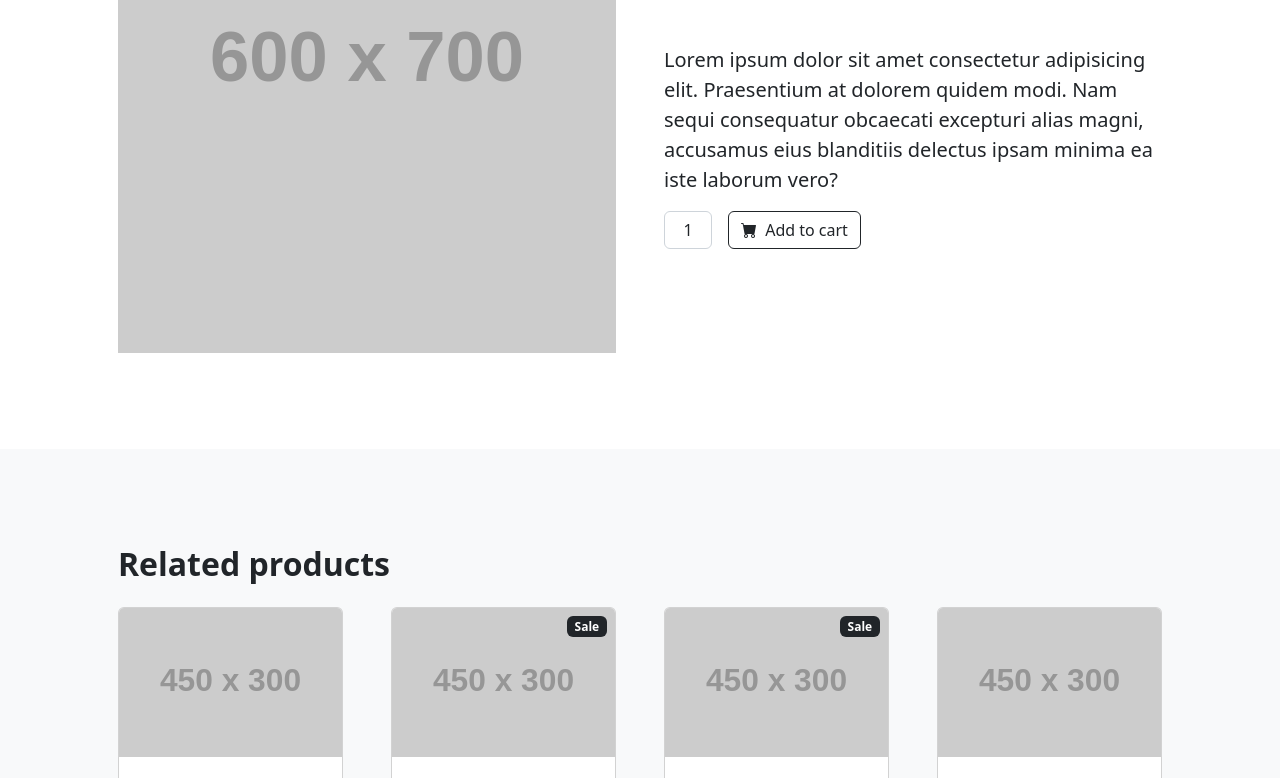
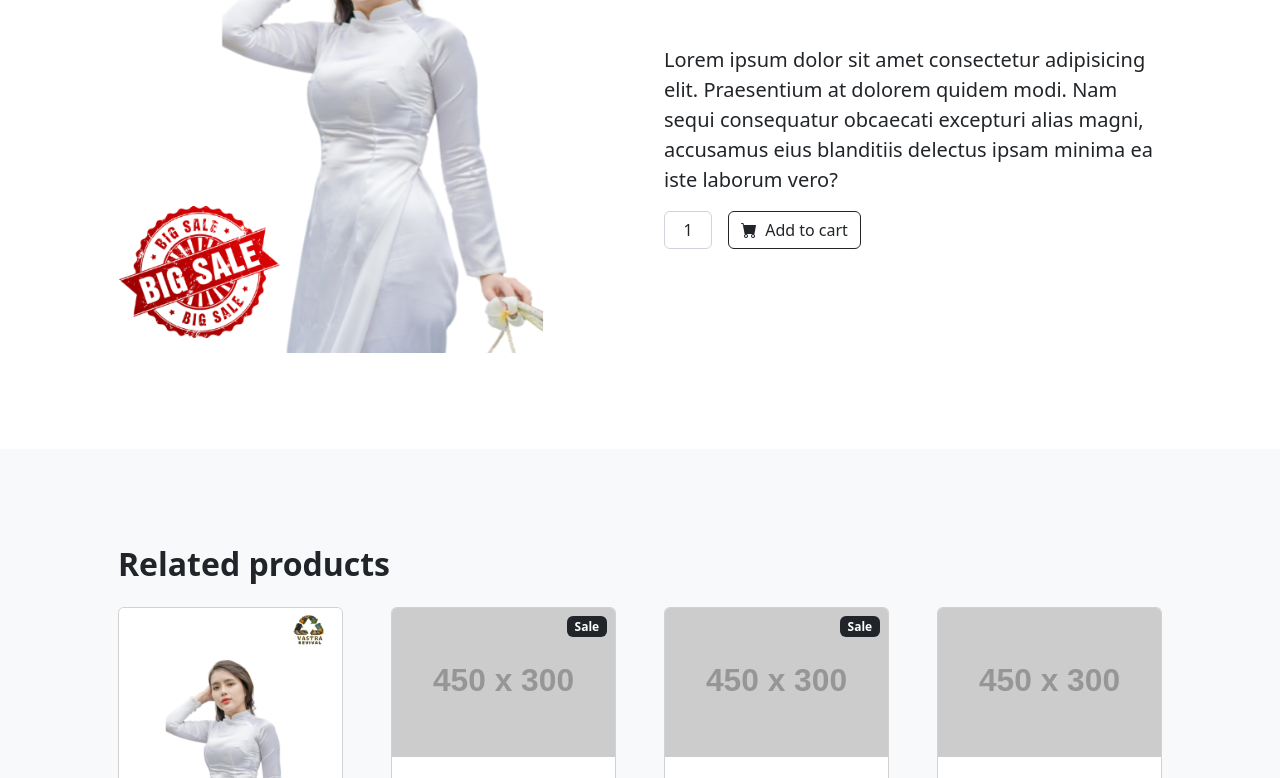
Before and after one commit to devilpk50/web_aat, a plain HTML site: page product.html in a window 1280 px wide. Shown: the part 500-1278 px from the top of the page. Drawn offline with nearby package versions, Linux system fonts and the light colour scheme; placeholder pictures from the web are drawn by us.

Commit message:
added product img

```diff
--- a/product.html
+++ b/product.html
@@ -20,7 +20,7 @@
         <section class="py-5">
             <div class="container px-4 px-lg-5 my-5">
                 <div class="row gx-4 gx-lg-5 align-items-center">
-                    <div class="col-md-6"><img class="card-img-top mb-5 mb-md-0" src="https://dummyimage.com/600x700/dee2e6/6c757d.jpg" alt="..." /></div>
+                    <div class="col-md-6"><img class="card-img-top mb-5 mb-md-0" src="assests/VR_2.png" alt="..." /></div>
                     <div class="col-md-6">
                         <div class="small mb-1">SKU: BST-498</div>
                         <h1 class="display-5 fw-bolder">Shop item template</h1>
@@ -48,7 +48,7 @@
                     <div class="col mb-5">
                         <div class="card h-100">
                             <!-- Product image-->
-                            <img class="card-img-top" src="https://dummyimage.com/450x300/dee2e6/6c757d.jpg" alt="..." />
+                            <img class="card-img-top" src="assests/VR_2.png" alt="..." />
                             <!-- Product details-->
                             <div class="card-body p-4">
                                 <div class="text-center">
```
Also changed, not shown: index.html (+4 -6 lines), assests/VR_2.png (added), assests/slide23.png (added).
